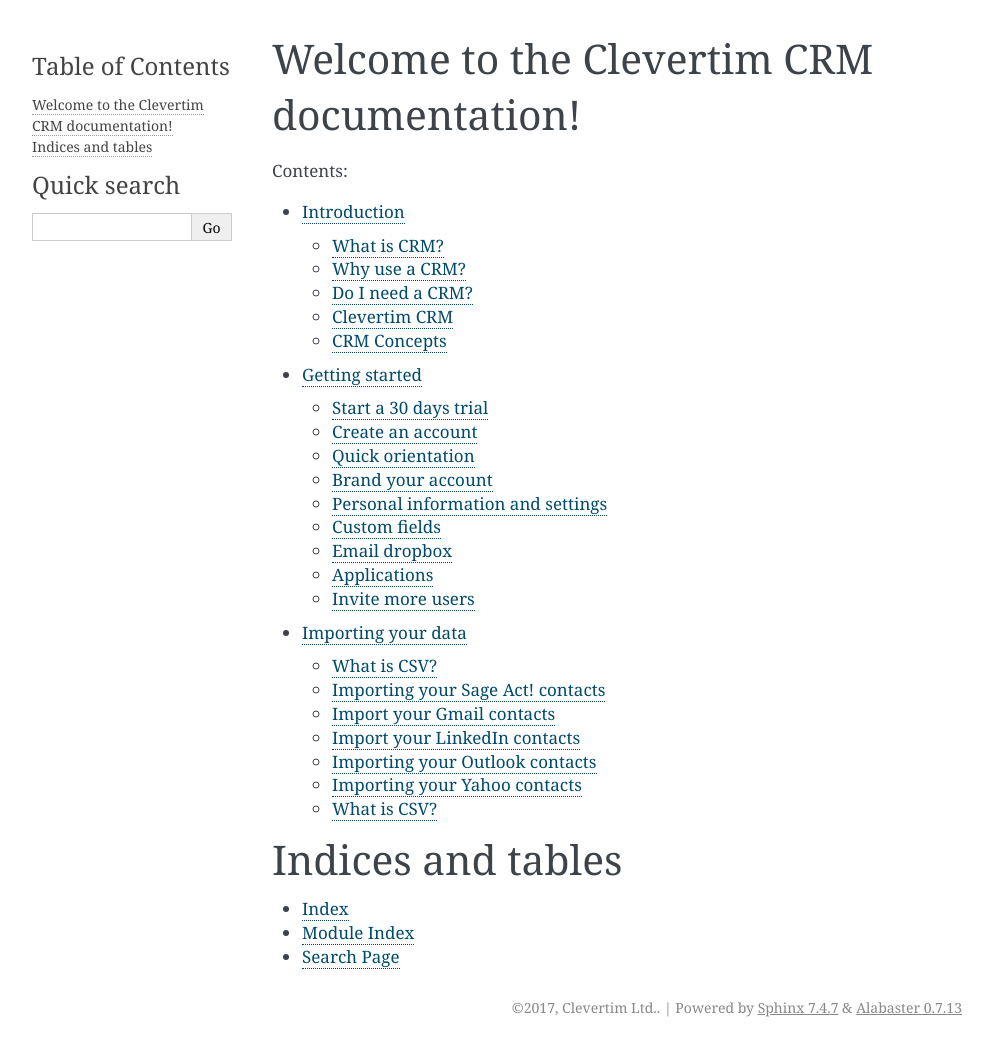
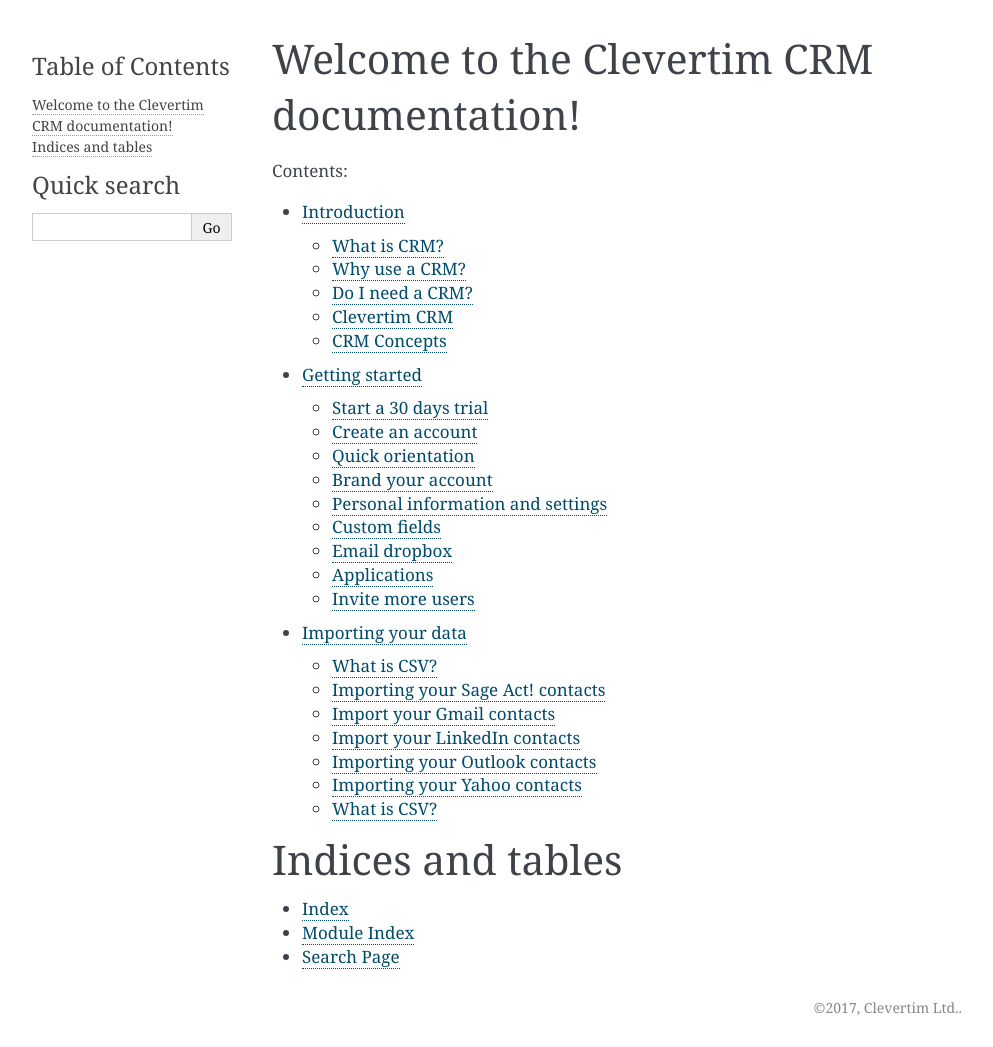
Before and after one commit to ciprianmiclaus/clevertim-user-docs, a Sphinx documentation site: the page built from source/index.rst, in a window 1280 px wide. Shown: the whole page, without its empty margins (148-1141 px from the left). Built offline with Sphinx 7.4.7, drawn with Linux system fonts in a browser that asks for light colours.

Commit message:
disable powered by

```diff
--- a/source/conf.py
+++ b/source/conf.py
@@ -88,7 +88,9 @@
 # further.  For a list of options available for each theme, see the
 # documentation.
 #
-# html_theme_options = {}
+html_theme_options = {
+    'show_powered_by': False
+}
 
 # Add any paths that contain custom static files (such as style sheets) here,
 # relative to this directory. They are copied after the builtin static files,
```
